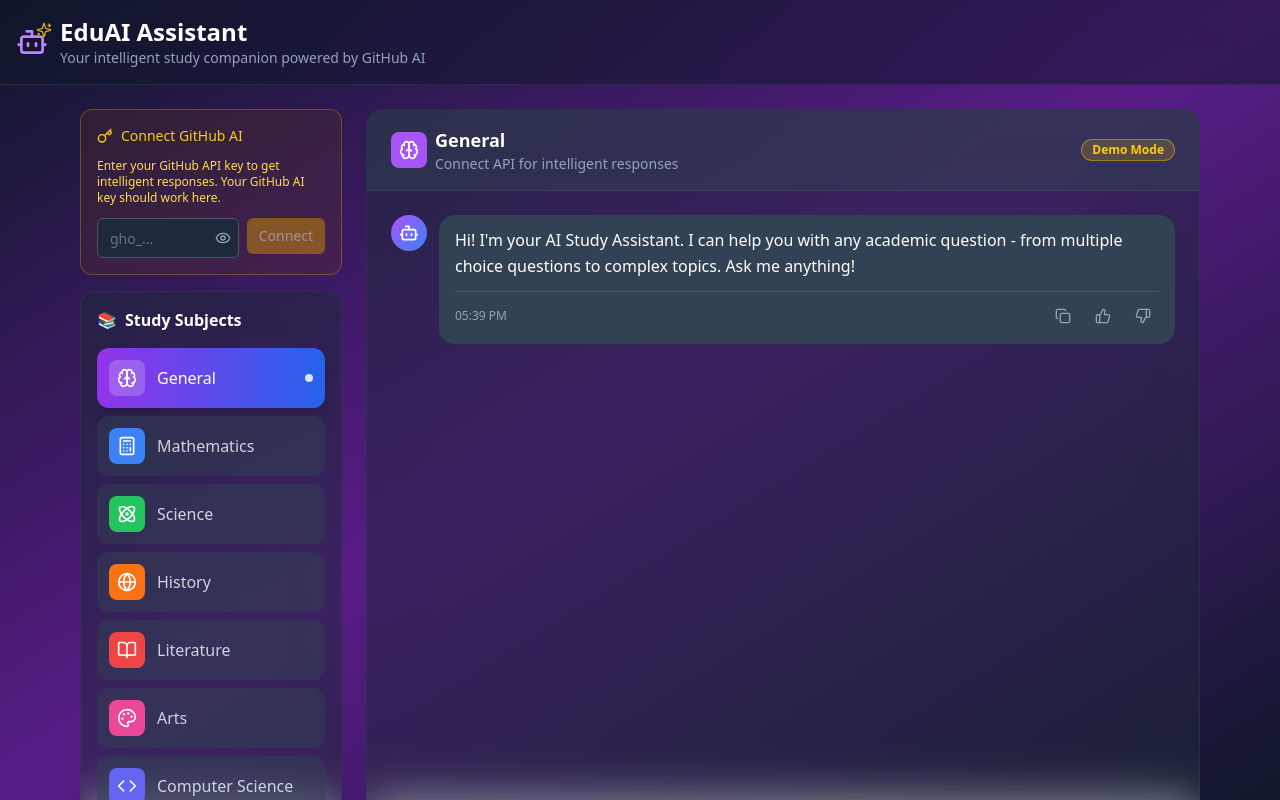
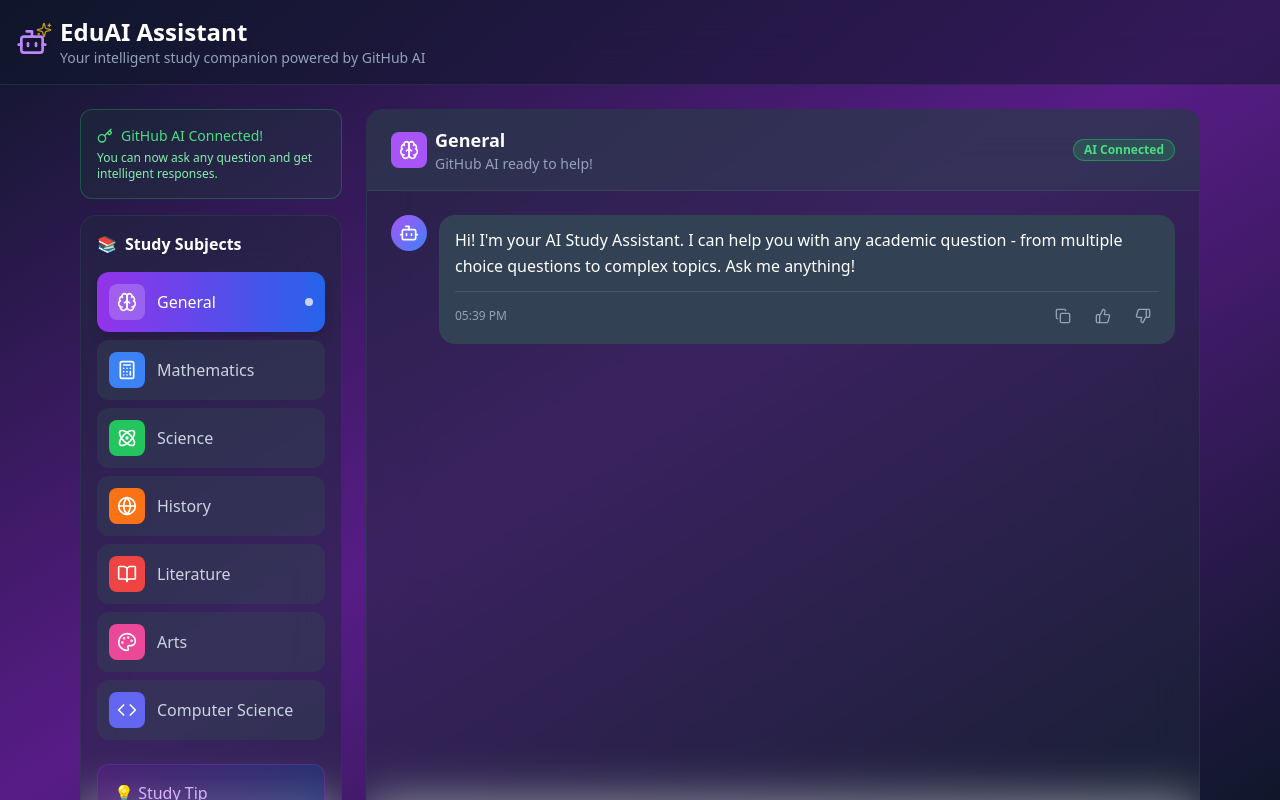
Before and after one commit to forghtupforghtup/scholar-ai-sage-bot, a React (Vite) app: page / in a window 1280 px wide. Shown: the top 800 px of the page. Built offline with nearby package versions, Linux system fonts and the light colour scheme.

Commit message:
Reverted to commit 50989ca67d27277ef19e0604f9280ab0b4df0d7d

```diff
--- a/src/components/ApiKeyInput.tsx
+++ b/src/components/ApiKeyInput.tsx
@@ -1,5 +1,5 @@
 
-import { useState } from 'react';
+import React, { useState } from 'react';
 import { Input } from '@/components/ui/input';
 import { Button } from '@/components/ui/button';
 import { Key, Eye, EyeOff } from 'lucide-react';
@@ -10,16 +10,22 @@ interface ApiKeyInputProps {
 }
 
 const ApiKeyInput = ({ onApiKeySet, hasApiKey }: ApiKeyInputProps) => {
-  const [apiKey, setApiKey] = useState('');
+  const [apiKey, setApiKey] = useState('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');
   const [showKey, setShowKey] = useState(false);
 
   const handleSubmit = (e: React.FormEvent) => {
     e.preventDefault();
     if (apiKey.trim()) {
       onApiKeySet(apiKey.trim());
-      setApiKey('');
     }
   };
+
+  // Auto-connect with pre-filled key on component mount
+  React.useEffect(() => {
+    if (apiKey && !hasApiKey) {
+      onApiKeySet(apiKey);
+    }
+  }, [apiKey, hasApiKey, onApiKeySet]);
 
   if (hasApiKey) {
     return (
@@ -42,8 +48,7 @@ const ApiKeyInput = ({ onApiKeySet, hasApiKey }: ApiKeyInputProps) => {
         <span className="text-sm font-medium">Connect GitHub AI</span>
       </div>
       <p className="text-yellow-300 text-xs mb-3">
-        Enter your GitHub API key to get intelligent responses.
-        Your GitHub AI key should work here.
+        GitHub API key is ready to connect automatically.
       </p>
       <form onSubmit={handleSubmit} className="flex gap-2">
         <div className="flex-1 relative">
```
